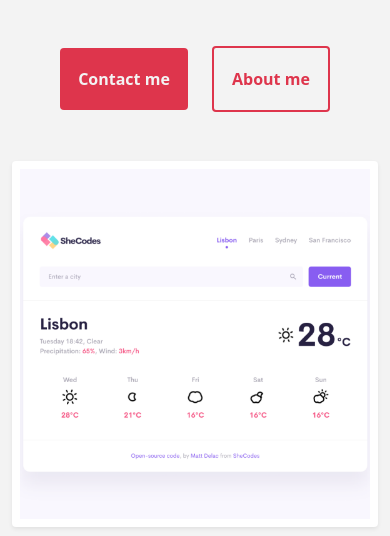
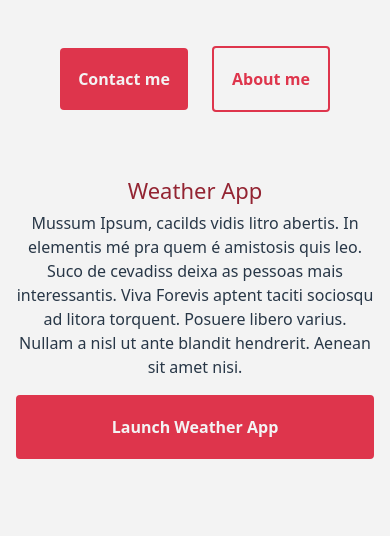
Before and after one commit to juvalverde/portfolio-sc, a plain HTML site: page index.html in a window 390 px wide. Shown: the part 297-833 px from the top of the page. Drawn offline with nearby package versions, Linux system fonts and the light colour scheme.

Commit message:
updated media queries for small screens

```diff
--- a/src/styles.css
+++ b/src/styles.css
@@ -123,10 +123,19 @@ a:visited {
   h3 {
     font-size: 22px;
   }
+  img {
+    display: none;
+  }
+
   .project-content {
     text-align: center;
-        margin: 20px 0px;
   }
+
+  .project-content a {
+    display: block;
+    text-align: center;
+  }
+
   .fakeBio {
     margin: 20px 10px;
   }
```
